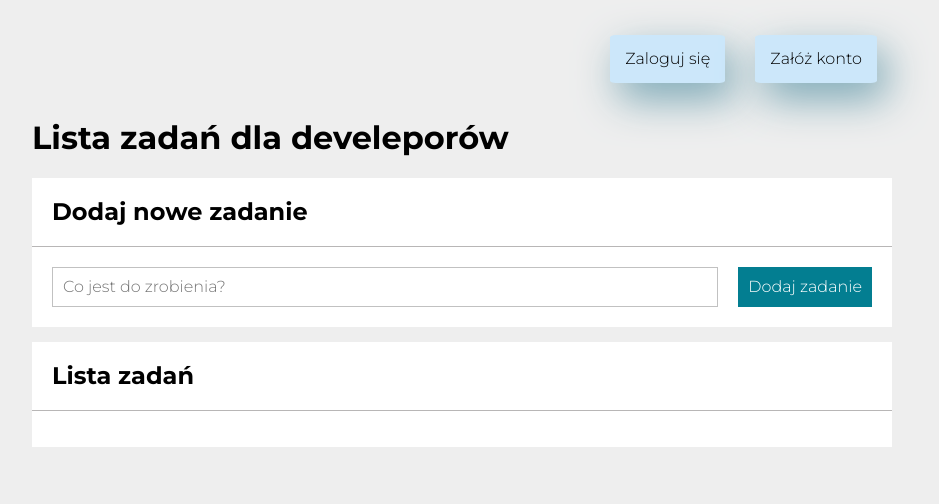
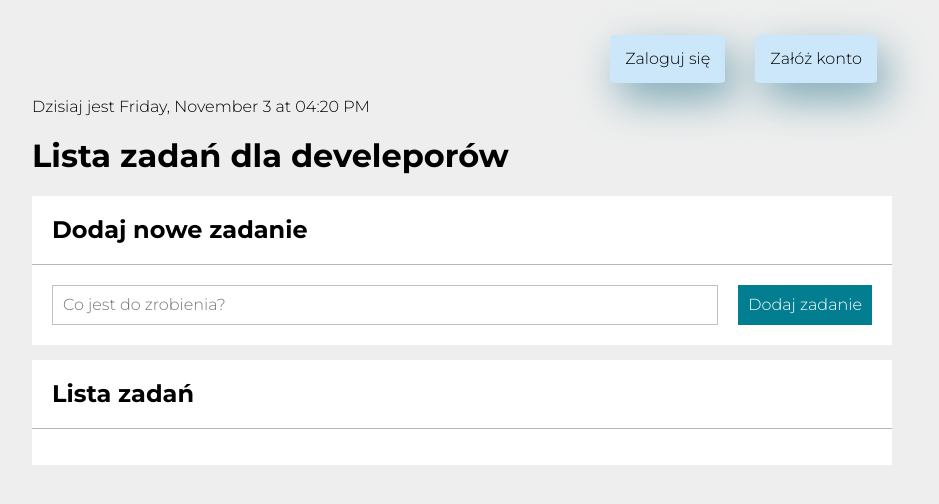
Before and after one commit to Moni-hom/project-solvro, a React (Create React App) app: page / in a window 1280 px wide. Shown: the top 504 px of the page, without its empty margins (178-1117 px from the left). Built offline with nearby package versions, Linux system fonts and the light colour scheme.

Commit message:
added Clock

```diff
--- a/src/App.js
+++ b/src/App.js
@@ -6,6 +6,7 @@
 import Header from "./Header";
 import Container from "./Container";
 import Log from "./Log";
+import Clock from "./Clock";
 
 const getInitialTasks = () => {
   const tasksFromLocalStorage = localStorage.getItem("tasks");
@@ -64,6 +65,7 @@
   return (
     <Container>
       <Log />
+      <Clock />
       <Header title="Lista zadań dla develeporów" />
       <Section
         title="Dodaj nowe zadanie"
--- /dev/null
+++ b/src/Clock/index.js
@@ -0,0 +1,30 @@
+import { useEffect, useState } from "react";
+
+export const Clock = () => {
+  const [date, setDate] = useState(new Date());
+
+  useEffect(() => {
+    const intervalId = setInterval(() => {
+      setDate(new Date());
+    }, 1000);
+
+    return () => {
+      clearInterval(intervalId);
+    };
+  }, []);
+
+  return (
+    <div>
+      Dzisiaj jest{" "}
+      {date.toLocaleString(undefined, {
+        weekday: "long",
+        hour: "2-digit",
+        minute: "2-digit",
+        day: "numeric",
+        month: "long",
+      })}
+    </div>
+  );
+};
+
+export default Clock;
```
